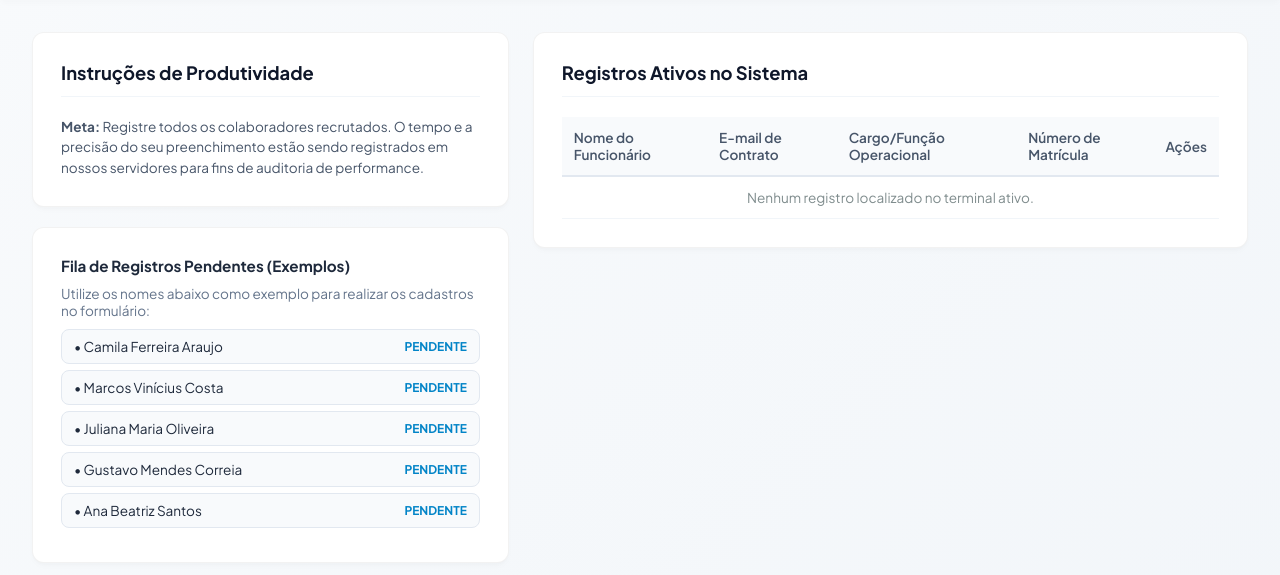
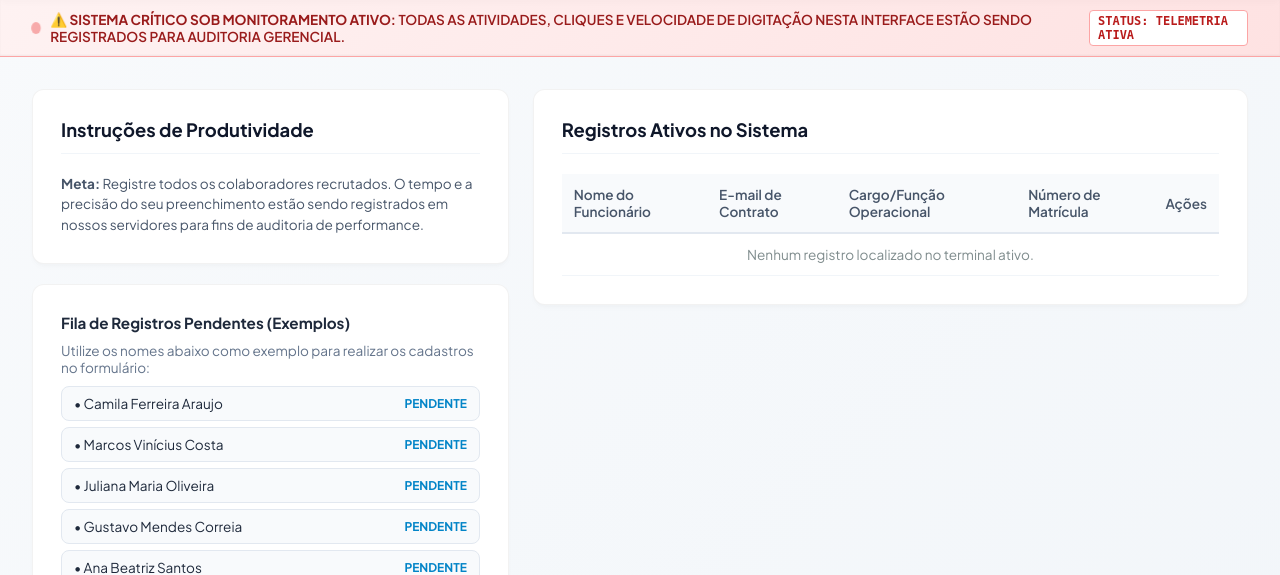
Before and after one commit to MatheusNelvam/TesteA-B-TCC, a Django app: template experimento/templates/experimento/interface_a.html in a window 1280 px wide. Shown: the part 75-650 px from the top of the page. Run offline with Django 5.2, Linux system fonts and the light colour scheme; the template is opened without the code that fills it, so the values that code supplies are empty.

Commit message:
feat: adicionar banner de vigilância ostensiva e monitoramento EPM na Interface A

```diff
--- a/experimento/templates/experimento/interface_a.html
+++ b/experimento/templates/experimento/interface_a.html
@@ -331,6 +331,24 @@
         <a href="{% url 'selecao' %}" class="nav-back">Menu Principal</a>
     </header>
 
+    <!-- BANNER DE VIGILÂNCIA OSTENSIVA E MONITORAMENTO ATIVO (EPM / BOSSWAIER) -->
+    <div style="background: linear-gradient(135deg, #fef2f2 0%, #fee2e2 100%); border-bottom: 1px solid #fca5a5; color: #991b1b; padding: 10px 32px; font-size: 0.85rem; font-weight: 600; display: flex; align-items: center; justify-content: space-between; box-shadow: inset 0 -1px 2px rgba(0,0,0,0.05);">
+        <div style="display: flex; align-items: center; gap: 10px;">
+            <span style="display: inline-block; width: 10px; height: 10px; background-color: #ef4444; border-radius: 50%; animation: pulseRed 1.5s infinite;"></span>
+            <span>⚠️ <strong>SISTEMA CRÍTICO SOB MONITORAMENTO ATIVO:</strong> TODAS AS ATIVIDADES, CLIQUES E VELOCIDADE DE DIGITAÇÃO NESTA INTERFACE ESTÃO SENDO REGISTRADOS PARA AUDITORIA GERENCIAL.</span>
+        </div>
+        <div style="font-size: 0.75rem; background: #fff; border: 1px solid #fca5a5; padding: 3px 8px; border-radius: 4px; color: #b91c1c; font-family: monospace;">
+            STATUS: TELEMETRIA ATIVA
+        </div>
+    </div>
+    <style>
+        @keyframes pulseRed {
+            0% { opacity: 1; transform: scale(1); }
+            50% { opacity: 0.4; transform: scale(1.2); }
+            100% { opacity: 1; transform: scale(1); }
+        }
+    </style>
+
     <div class="main-layout">
         <div class="left-col">
             <div class="content-box">
```
